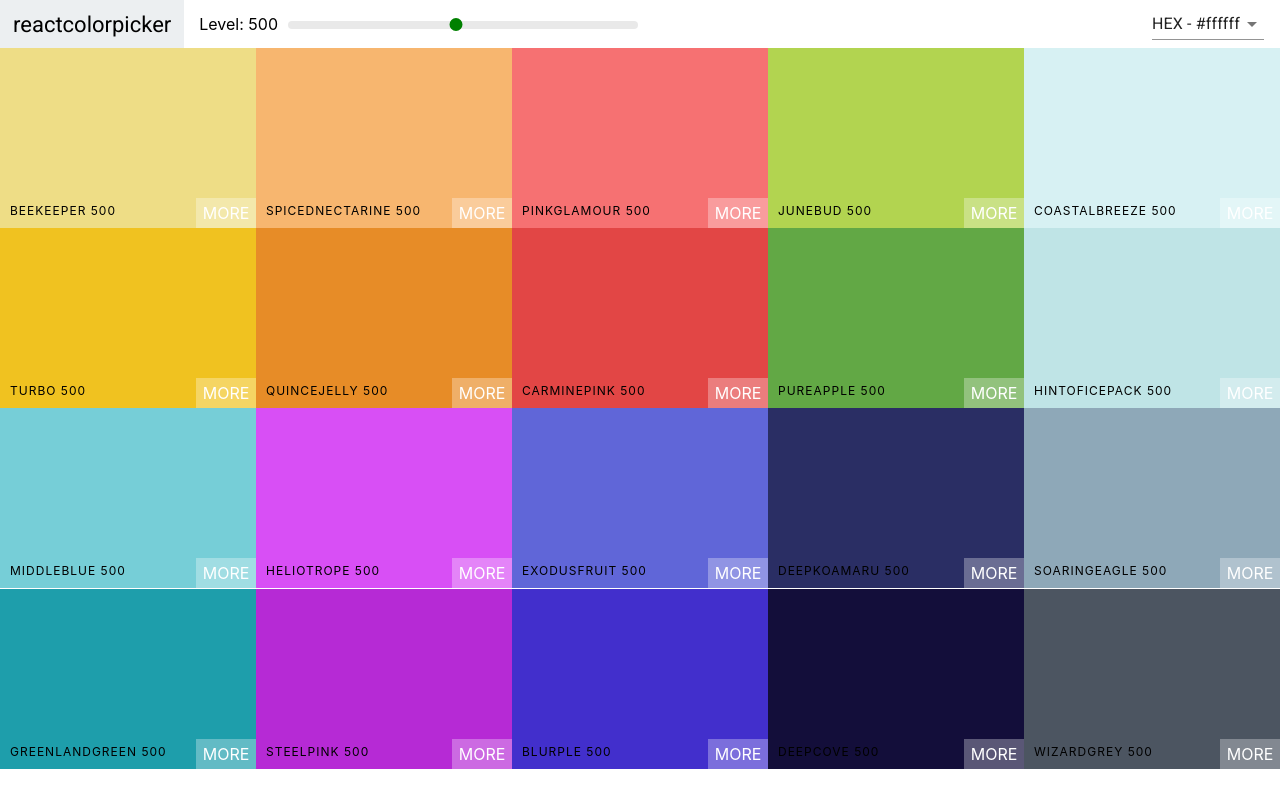
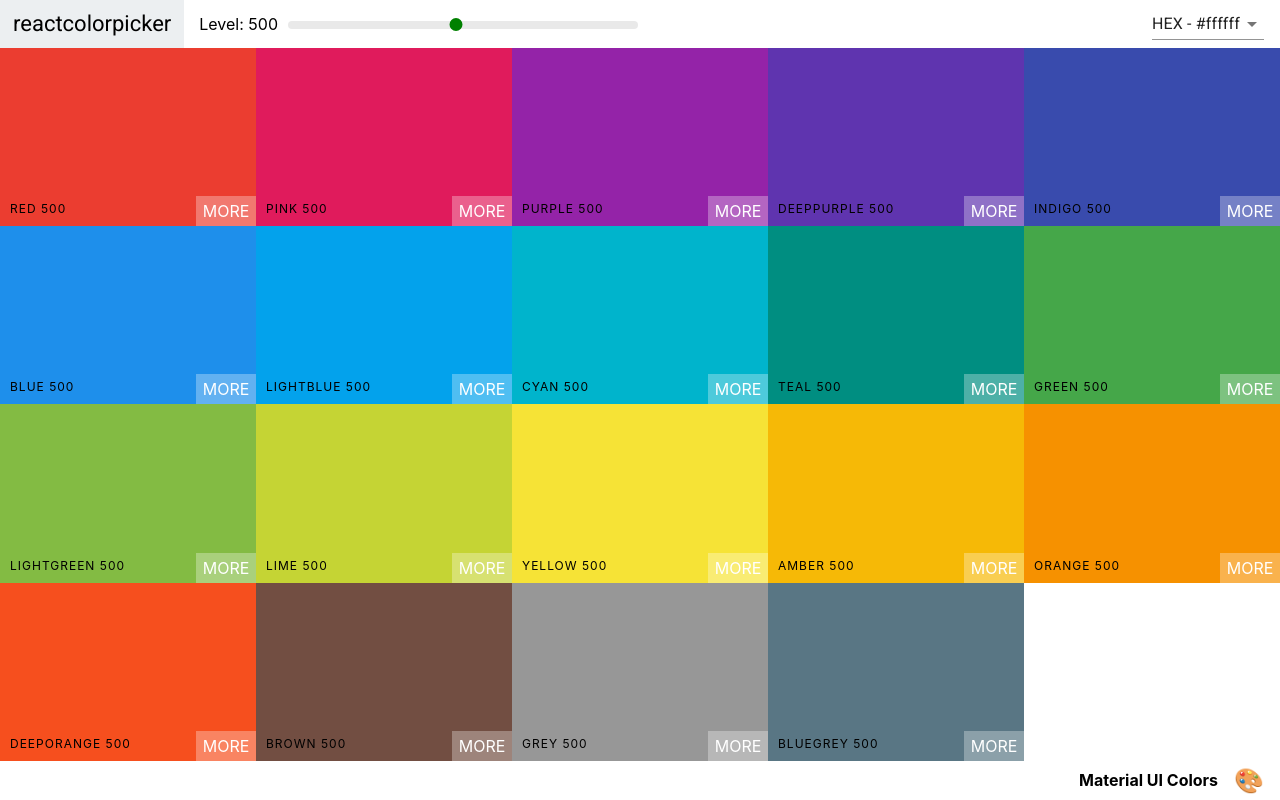
Before and after one commit to dmjusto/colorPaletteApp, a React (Create React App) app: page / in a window 1280 px wide. Built offline with nearby package versions, Linux system fonts and the light colour scheme.

Commit message:
add palette footer

```diff
--- a/src/App.js
+++ b/src/App.js
@@ -6,7 +6,7 @@
 function App() {
   return (
     <div className="App">
-      <Palette palette={generatePalettes(seedColors[4])}/>
+      <Palette palette={generatePalettes(seedColors[0])}/>
     </div>
   );
 }
--- a/src/palette.css
+++ b/src/palette.css
@@ -1,7 +1,23 @@
 .Palette{
     height: 100vh;
+    display: flex;
+    flex-direction: column;
 }
 
 .palette-colors{
     height: 90%;
 }
+
+.palette-footer{
+    background-color: white;
+    height: 5vh;
+    display: flex;
+    justify-content: flex-end;
+    align-items: center;
+    font-weight: bold;
+}
+
+.emoji{
+    font-size: 1.5rem;
+    margin: 0 1rem;
+}
--- a/src/palette.jsx
+++ b/src/palette.jsx
@@ -19,20 +19,22 @@
         this.setState({format: val});
     }
     render() {
-        const {colors} = this.props.palette;
+        const {colors, paletteName, emoji} = this.props.palette;
         const {level, format} = this.state;
         const colorBoxes = colors[level].map(color => (
-            <ColorBox background={color[format]} name={color.name}/>
+            <ColorBox background={color[format]} name={color.name} key={color.id}/>
         ))
         return (
             <div className="Palette">
-                {/* navBar goes here */}
                 <Navbar level={level} changeLevel={this.changeLevel} handleChange={this.changeFormat}/>
 
                 <div className="palette-colors">
                     {colorBoxes}
                 </div>
-                {/* footer goes here */}
+                <footer className='palette-footer'>
+                    {paletteName}
+                <span className="emoji">{emoji}</span>
+                </footer>
             </div>
         )
     }
```
